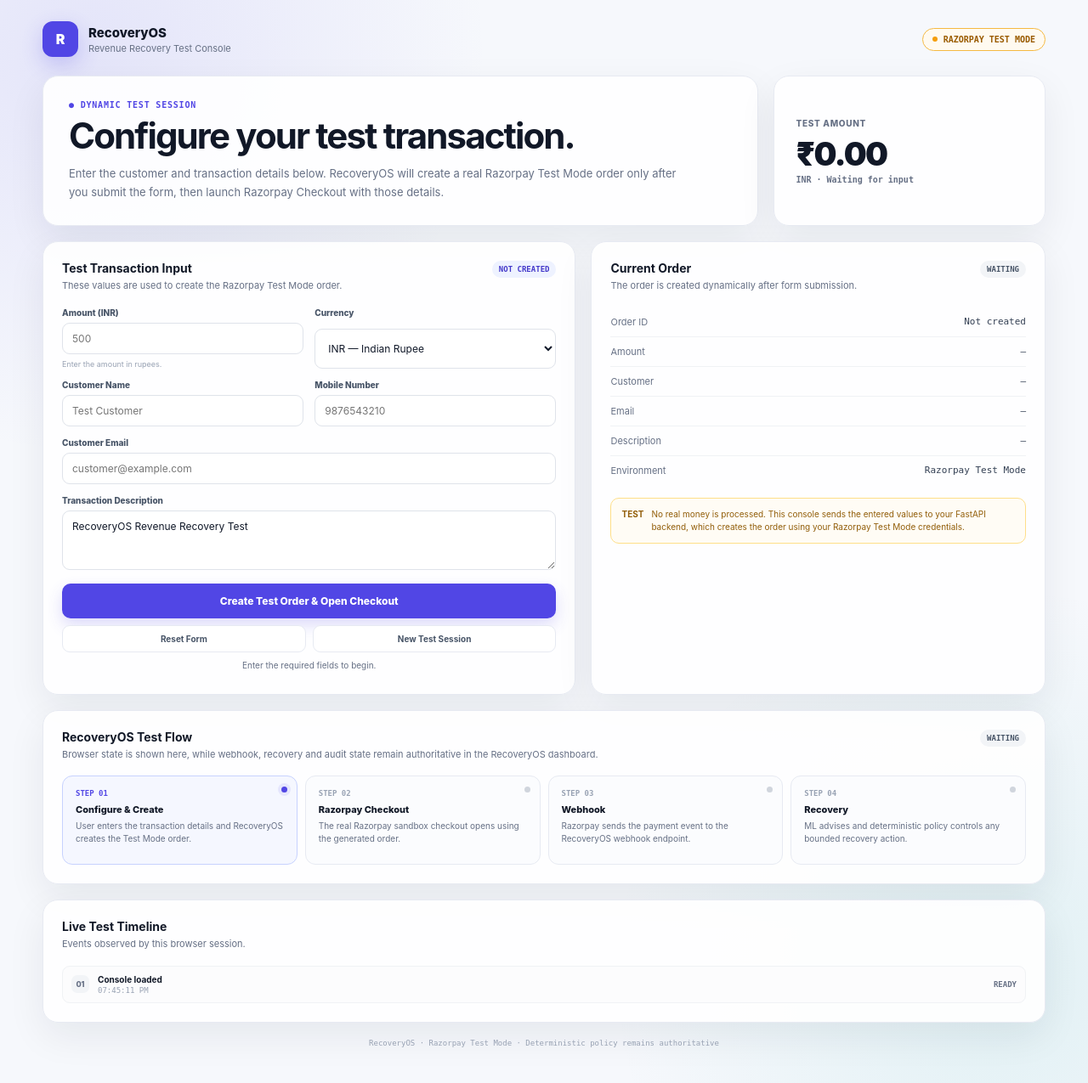
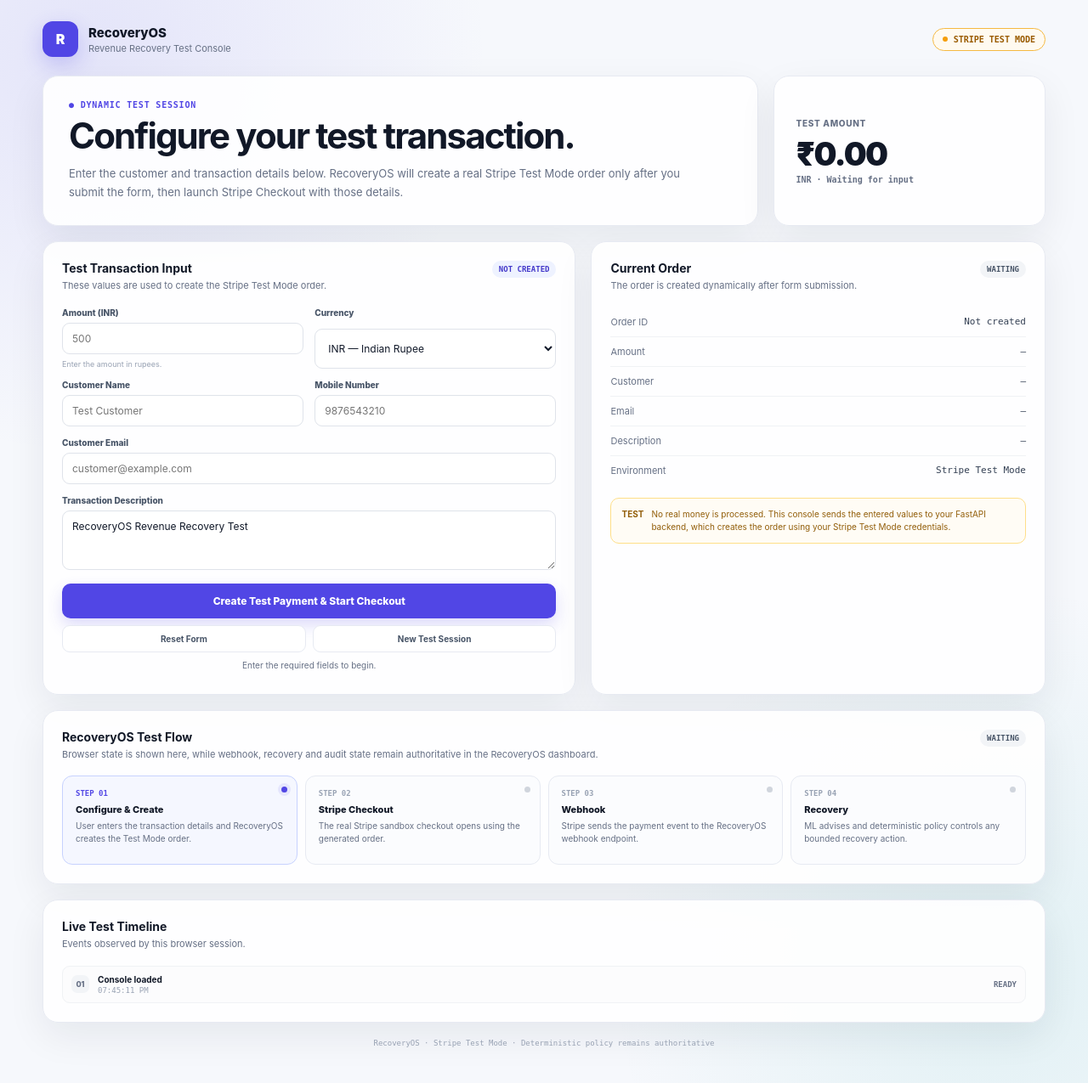
Before and after one commit to shashin2006/Razorpay_RecoverOS, a FastAPI app: page /test-checkout in a window 1280 px wide. Shown: the whole page at 85% size. Run offline with FastAPI, Linux system fonts and the light colour scheme; parts of the project's set-up code (start-up, migrations or seed data) failed here and were passed over; some libraries are stand-ins or nearby versions.

Commit message:
Update test console for Stripe Checkout

```diff
--- a/backend/templates/test_checkout.html
+++ b/backend/templates/test_checkout.html
@@ -97,7 +97,7 @@
                 <div class="brand-subtitle">Revenue Recovery Test Console</div>
             </div>
         </div>
-        <div class="badge"><span class="dot"></span> RAZORPAY TEST MODE</div>
+        <div class="badge"><span class="dot"></span> STRIPE TEST MODE</div>
     </header>
 
     <section class="hero">
@@ -106,8 +106,8 @@
             <h1>Configure your test transaction.</h1>
             <p class="hero-copy">
                 Enter the customer and transaction details below. RecoveryOS
-                will create a real Razorpay Test Mode order only after you
-                submit the form, then launch Razorpay Checkout with those
+                will create a real Stripe Test Mode order only after you
+                submit the form, then launch Stripe Checkout with those
                 details.
             </p>
         </div>
@@ -125,7 +125,7 @@
             <div class="title-row">
                 <div>
                     <h2>Test Transaction Input</h2>
-                    <p class="desc">These values are used to create the Razorpay Test Mode order.</p>
+                    <p class="desc">These values are used to create the Stripe Test Mode order.</p>
                 </div>
                 <span class="pill ready" id="state-pill">Not created</span>
             </div>
@@ -179,7 +179,7 @@
                 </div>
 
                 <button class="primary" id="create-button" type="submit">
-                    Create Test Order &amp; Open Checkout
+                    Create Test Payment &amp; Start Checkout
                 </button>
             </form>
 
@@ -227,7 +227,7 @@
                 </div>
                 <div class="row">
                     <span class="row-label">Environment</span>
-                    <span class="row-value">Razorpay Test Mode</span>
+                    <span class="row-value">Stripe Test Mode</span>
                 </div>
             </div>
 
@@ -236,7 +236,7 @@
                 <span>
                     No real money is processed. This console sends the entered
                     values to your FastAPI backend, which creates the order
-                    using your Razorpay Test Mode credentials.
+                    using your Stripe Test Mode credentials.
                 </span>
             </div>
         </section>
@@ -263,14 +263,14 @@
                 <div class="step" id="step-checkout">
                     <span class="step-dot"></span>
                     <div class="step-no">STEP 02</div>
-                    <div class="step-title">Razorpay Checkout</div>
-                    <div class="step-desc">The real Razorpay sandbox checkout opens using the generated order.</div>
+                    <div class="step-title">Stripe Checkout</div>
+                    <div class="step-desc">The real Stripe sandbox checkout opens using the generated order.</div>
                 </div>
                 <div class="step" id="step-webhook">
                     <span class="step-dot"></span>
                     <div class="step-no">STEP 03</div>
                     <div class="step-title">Webhook</div>
-                    <div class="step-desc">Razorpay sends the payment event to the RecoveryOS webhook endpoint.</div>
+                    <div class="step-desc">Stripe sends the payment event to the RecoveryOS webhook endpoint.</div>
                 </div>
                 <div class="step" id="step-recovery">
                     <span class="step-dot"></span>
@@ -304,7 +304,7 @@
     </main>
 
     <div class="footer">
-        RecoveryOS · Razorpay Test Mode · Deterministic policy remains authoritative
+        RecoveryOS · Stripe Test Mode · Deterministic policy remains authoritative
     </div>
 </div>
 
@@ -313,8 +313,7 @@
 <script src="https://checkout.razorpay.com/v1/checkout.js"></script>
 
 <script>
-    const RAZORPAY_KEY = "{{ razorpay_key_id }}";
-    const ORDER_API = "/api/test-checkout/order";
+        const ORDER_API = "/api/test-checkout/order";
 
     const form = document.getElementById("test-form");
     const createButton = document.getElementById("create-button");
@@ -439,87 +438,21 @@
     }
 
     function launchCheckout(order) {
-        if (typeof Razorpay === "undefined") {
-            throw new Error("Razorpay Checkout could not be loaded.");
+        if (!order?.checkout_url) {
+            throw new Error("Stripe Checkout URL was not returned.");
         }
 
-        const rzp = new Razorpay({
-            key: RAZORPAY_KEY,
-            amount: order.amount,
-            currency: order.currency,
-            name: "RecoveryOS",
-            description: order.description,
-            order_id: order.order_id,
-
-            prefill: {
-                name: order.customer.name,
-                email: order.customer.email,
-                contact: order.customer.contact
-            },
-
-            notes: {
-                recoveryos_test: "true",
-                test_order_id: order.order_id
-            },
-
-            theme: {
-                color: "#5146e5"
-            },
-
-            modal: {
-                ondismiss: function () {
-                    createButton.disabled = false;
-                    createButton.textContent = "Create Test Order & Open Checkout";
-
-                    setPill("state-pill", "Ready", "ready");
-                    setPill("monitor-pill", "Waiting");
-
-                    step("step-checkout", null);
-
-                    status.textContent =
-                        "Checkout closed. The order remains available in Razorpay Test Mode.";
-
-                    addEvent("Razorpay Checkout closed", "CLOSED");
-                }
-            }
-        });
-
-        rzp.on("payment.failed", function (response) {
-            createButton.disabled = false;
-            createButton.textContent = "Create New Test Order";
-
-            setPill("state-pill", "Payment Failed", "failed");
-            setPill("monitor-pill", "Webhook Pending", "processing");
-
-            step("step-checkout", "error");
-            step("step-webhook", "active");
-
-            document.getElementById("order-pill").textContent = "Payment failed";
-
-            status.textContent =
-                "Payment failed in Test Mode. RecoveryOS is waiting for the Razorpay webhook.";
-
-            addEvent("Razorpay payment failed", "FAILED", "error");
-            toast("Payment failed — webhook should reach RecoveryOS.", "error");
-
-            console.log("Razorpay payment.failed:", response);
-        });
-
-        rzp.on("payment.authorized", function (response) {
-            console.log("Razorpay payment.authorized:", response);
-        });
-
-        rzp.open();
-
-        setPill("state-pill", "Checkout Open", "processing");
+        setPill("state-pill", "Checkout Ready", "processing");
         setPill("monitor-pill", "Checkout", "processing");
         step("step-order", "complete");
         step("step-checkout", "active");
 
         document.getElementById("order-pill").textContent = "Created";
-        status.textContent = "Razorpay Test Mode Checkout is open.";
+        status.textContent = "Stripe Checkout is opening in a new page.";
+        addEvent("Stripe Checkout session created", "CREATED", "success");
+        toast("Stripe Checkout session created.", "success");
 
-        addEvent("Razorpay Checkout opened", "OPENED");
+        window.location.href = order.checkout_url;
     }
 
     form.addEventListener("submit", async function (event) {
@@ -550,7 +483,7 @@
         setPill("state-pill", "Creating", "processing");
         status.textContent = "Sending your test inputs to RecoveryOS...";
 
-        addEvent("Creating Razorpay Test Mode order", "PROCESSING");
+        addEvent("Creating Stripe Test Mode order", "PROCESSING");
 
         try {
             currentOrder = await createOrder({
@@ -572,36 +505,36 @@
                 currentOrder.currency + " · Test Mode";
 
             document.getElementById("order-id").textContent =
-                currentOrder.order_id;
+                currentOrder.payment_intent_id;
             document.getElementById("order-amount").textContent =
                 "₹" + (currentOrder.amount / 100).toLocaleString("en-IN", {
                     minimumFractionDigits: 2,
                     maximumFractionDigits: 2
                 });
             document.getElementById("order-customer").textContent =
-                currentOrder.customer.name;
+                customerName;
             document.getElementById("order-email").textContent =
-                currentOrder.customer.email;
+                customerEmail;
             document.getElementById("order-description").textContent =
-                currentOrder.description;
+                description;
 
             setPill("state-pill", "Order Created", "success");
             setPill("order-pill", "Created", "success");
 
             addEvent(
-                "Razorpay Test Mode order created",
+                "Stripe Test Mode order created",
                 "CREATED",
                 "success"
             );
 
-            status.textContent = "Order created. Opening Razorpay Checkout...";
+            status.textContent = "Order created. Opening Stripe Checkout...";
             toast("Test Mode order created.", "success");
 
             launchCheckout(currentOrder);
 
         } catch (error) {
             createButton.disabled = false;
-            createButton.textContent = "Create Test Order & Open Checkout";
+            createButton.textContent = "Create Test Payment & Start Checkout";
 
             setPill("state-pill", "Error", "failed");
             status.textContent = "Order creation failed.";
```
